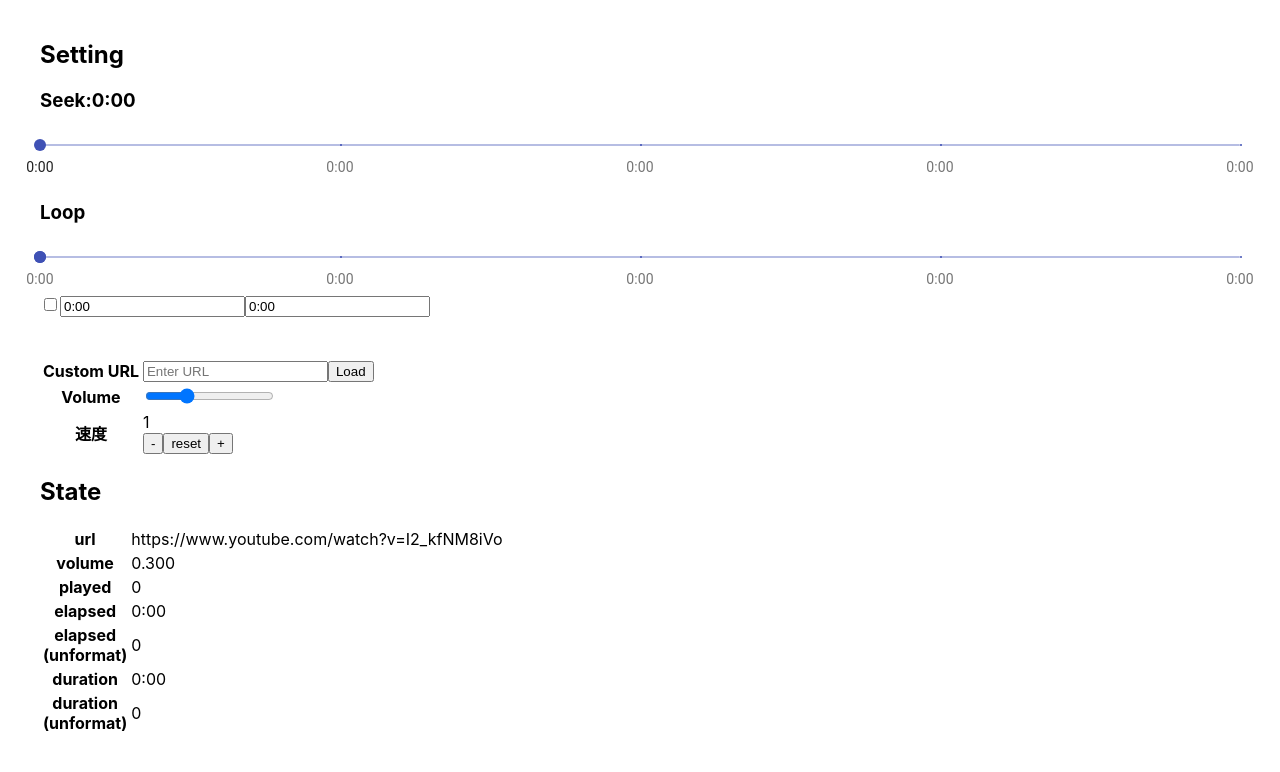
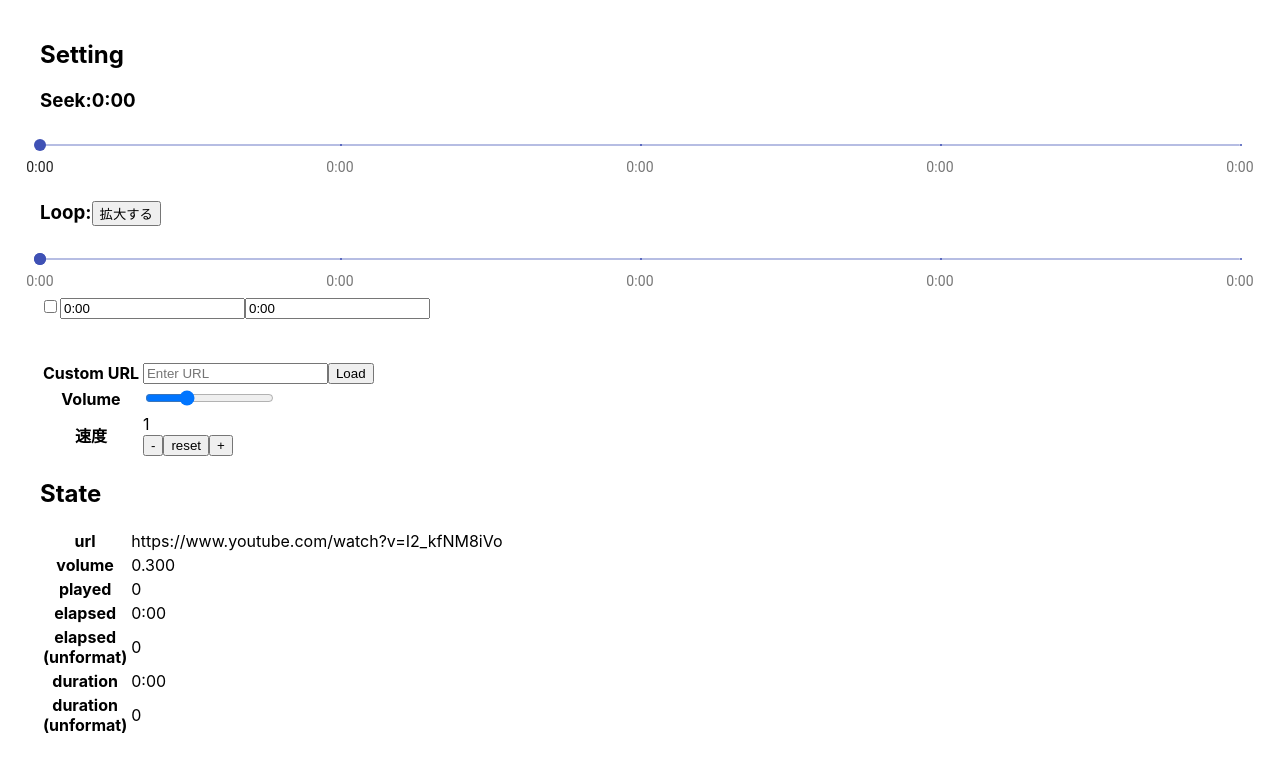
Before and after one commit to ysirman/viphkee, a React (Create React App) app: page / in a window 1280 px wide. Shown: the top 772 px of the page. Built offline with nearby package versions, Linux system fonts and the light colour scheme.

Commit message:
add zoom loop range

```diff
--- a/src/App.tsx
+++ b/src/App.tsx
@@ -24,6 +24,11 @@ const App: React.FC = () => {
     isLoop: false,
     start: "0:00",
     end: "0:00",
+  });
+  const [zoomState, setZoomState] = useState({
+    isZoom: false,
+    min: 0,
+    max: 100,
   });
 
   const validateHHMMSS = (hhmmdd: string): boolean => {
@@ -133,6 +138,38 @@ const App: React.FC = () => {
     { value: 100, label: secondsToTime(state.duration) },
   ];
 
+  const zoomMarks = () => {
+    const zoomMarksBaseValue = (zoomState.max - zoomState.min) / 4;
+    return [
+      {
+        value: zoomState.min,
+        label: secondsToTime((state.duration * zoomState.min) / 100),
+      },
+      {
+        value: zoomState.min + zoomMarksBaseValue,
+        label: secondsToTime(
+          (state.duration * (zoomState.min + zoomMarksBaseValue)) / 100
+        ),
+      },
+      {
+        value: zoomState.min + zoomMarksBaseValue * 2,
+        label: secondsToTime(
+          (state.duration * (zoomState.min + zoomMarksBaseValue * 2)) / 100
+        ),
+      },
+      {
+        value: zoomState.max - zoomMarksBaseValue,
+        label: secondsToTime(
+          (state.duration * (zoomState.max - zoomMarksBaseValue)) / 100
+        ),
+      },
+      {
+        value: zoomState.max,
+        label: secondsToTime((state.duration * zoomState.max) / 100),
+      },
+    ];
+  };
+
   const handleChangeRange = (_: any, newValue: number | number[]) => {
     if (newValue instanceof Array) {
       setLoopState({
@@ -157,6 +194,20 @@ const App: React.FC = () => {
     setState({ ...state, seeking: false });
     if (player !== null && typeof newValue === "number") {
       player.seekTo(newValue);
+    }
+  };
+
+  const handleZooming = (_: any) => {
+    if (zoomState.isZoom === false && loopState.end !== "0:00") {
+      const min = (timeToSeconds(loopState.start) / state.duration) * 100 - 5;
+      const max = (timeToSeconds(loopState.end) / state.duration) * 100 + 5;
+      setZoomState({
+        isZoom: true,
+        min: min < 0 ? 0 : min,
+        max: max > 100 ? 100 : max,
+      });
+    } else {
+      setZoomState({ ...zoomState, isZoom: false });
     }
   };
 
@@ -196,8 +247,16 @@ const App: React.FC = () => {
         />
       </Box>
       <Box mb={5}>
-        <h3>Loop</h3>
+        <h3>
+          Loop:
+          <button onClick={handleZooming}>
+            {zoomState.isZoom ? "拡大解除する" : "拡大する"}
+          </button>
+        </h3>
         <Slider
+          min={zoomState.isZoom ? zoomState.min : 0}
+          max={zoomState.isZoom ? zoomState.max : 100}
+          step={0.0000000001}
           value={[
             (timeToSeconds(loopState.start) / state.duration) * 100,
             (timeToSeconds(loopState.end) / state.duration) * 100,
@@ -209,7 +268,7 @@ const App: React.FC = () => {
             (timeToSeconds(loopState.start) / state.duration) * 100,
             (timeToSeconds(loopState.end) / state.duration) * 100,
           ]}
-          marks={loopMarks}
+          marks={zoomState.isZoom ? zoomMarks() : loopMarks}
           valueLabelDisplay={"auto"}
           valueLabelFormat={(v) => secondsToTime((v / 100) * state.duration)}
           onChange={handleChangeRange}
--- a/src/Types.ts
+++ b/src/Types.ts
@@ -15,6 +15,12 @@ export type LoopState = {
   end: string;
 };
 
+export type ZoomState = {
+  isLoop: boolean;
+  min: number;
+  max: number;
+};
+
 export type Progress = {
   played: number;
   playedSeconds: number;
```
